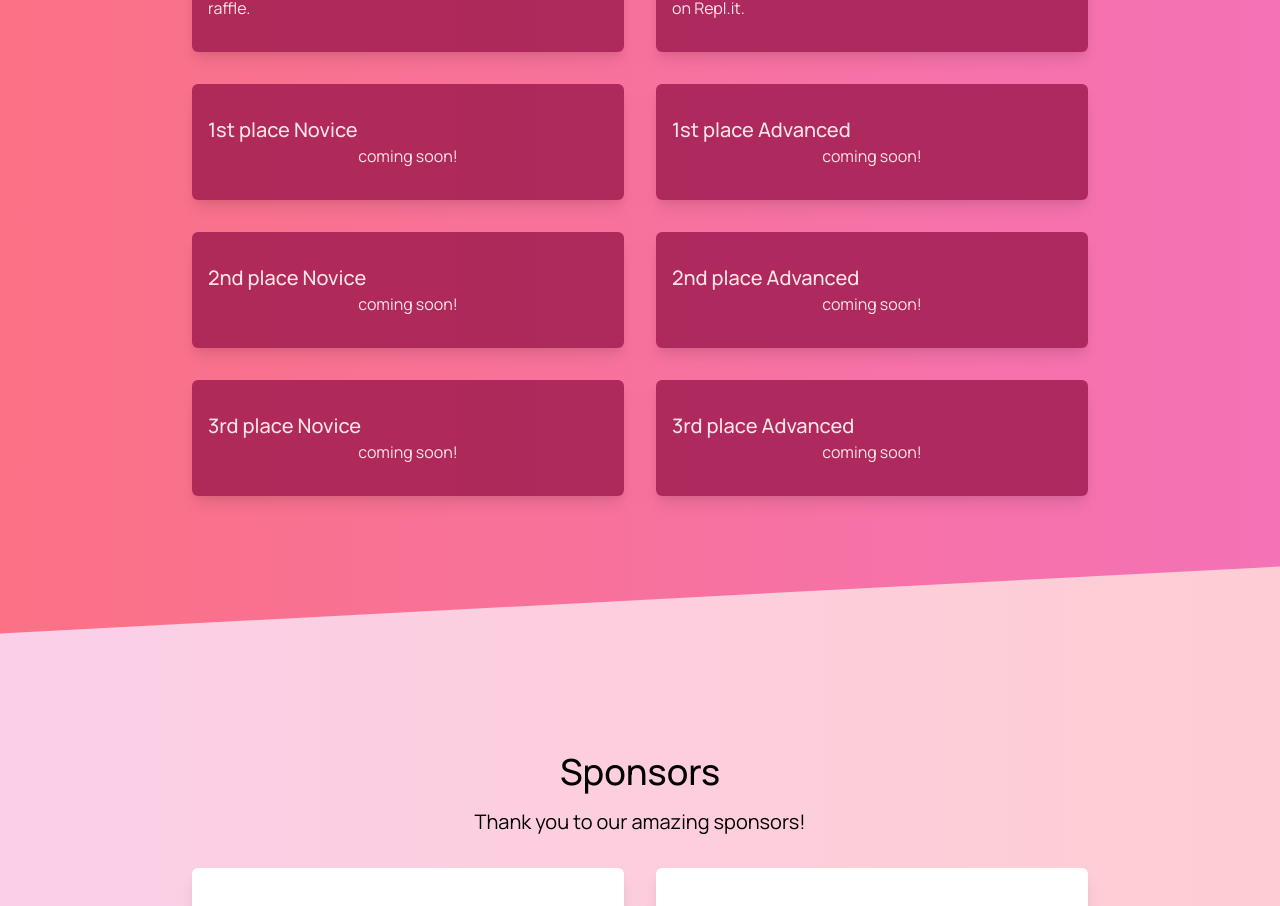
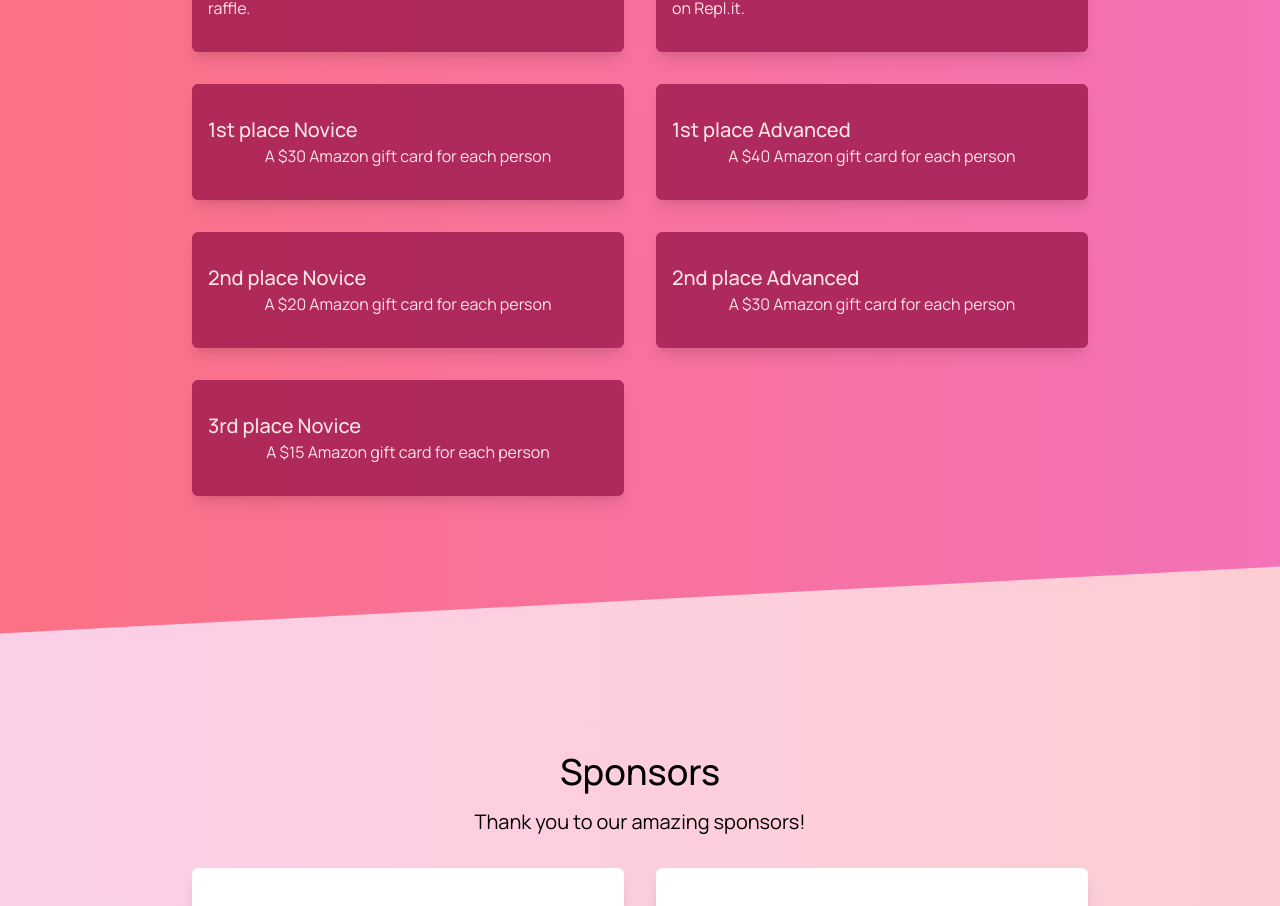
Before and after one commit to maggie-j-liu/algirlithm, a Next.js app: page / in a window 1280 px wide. Shown: the part 1312-2218 px from the top of the page. Built offline with nearby package versions, Linux system fonts and the light colour scheme.

Commit message:
update prizes

```diff
--- a/pages/index.jsx
+++ b/pages/index.jsx
@@ -150,12 +150,26 @@ const Home = () => {
                 "grid grid-flow-col grid-cols-1 grid-rows-6 sm:grid-cols-2 sm:grid-rows-3 gap-8"
               }
             >
-              <Prize title={"1st place Novice"} body={"coming soon!"} />
-              <Prize title={"2nd place Novice"} body={"coming soon!"} />
-              <Prize title={"3rd place Novice"} body={"coming soon!"} />
-              <Prize title={"1st place Advanced"} body={"coming soon!"} />
-              <Prize title={"2nd place Advanced"} body={"coming soon!"} />
-              <Prize title={"3rd place Advanced"} body={"coming soon!"} />
+              <Prize
+                title={"1st place Novice"}
+                body={"A $30 Amazon gift card for each person"}
+              />
+              <Prize
+                title={"2nd place Novice"}
+                body={"A $20 Amazon gift card for each person"}
+              />
+              <Prize
+                title={"3rd place Novice"}
+                body={"A $15 Amazon gift card for each person"}
+              />
+              <Prize
+                title={"1st place Advanced"}
+                body={"A $40 Amazon gift card for each person"}
+              />
+              <Prize
+                title={"2nd place Advanced"}
+                body={"A $30 Amazon gift card for each person"}
+              />
             </div>
           </div>
         </section>
```
